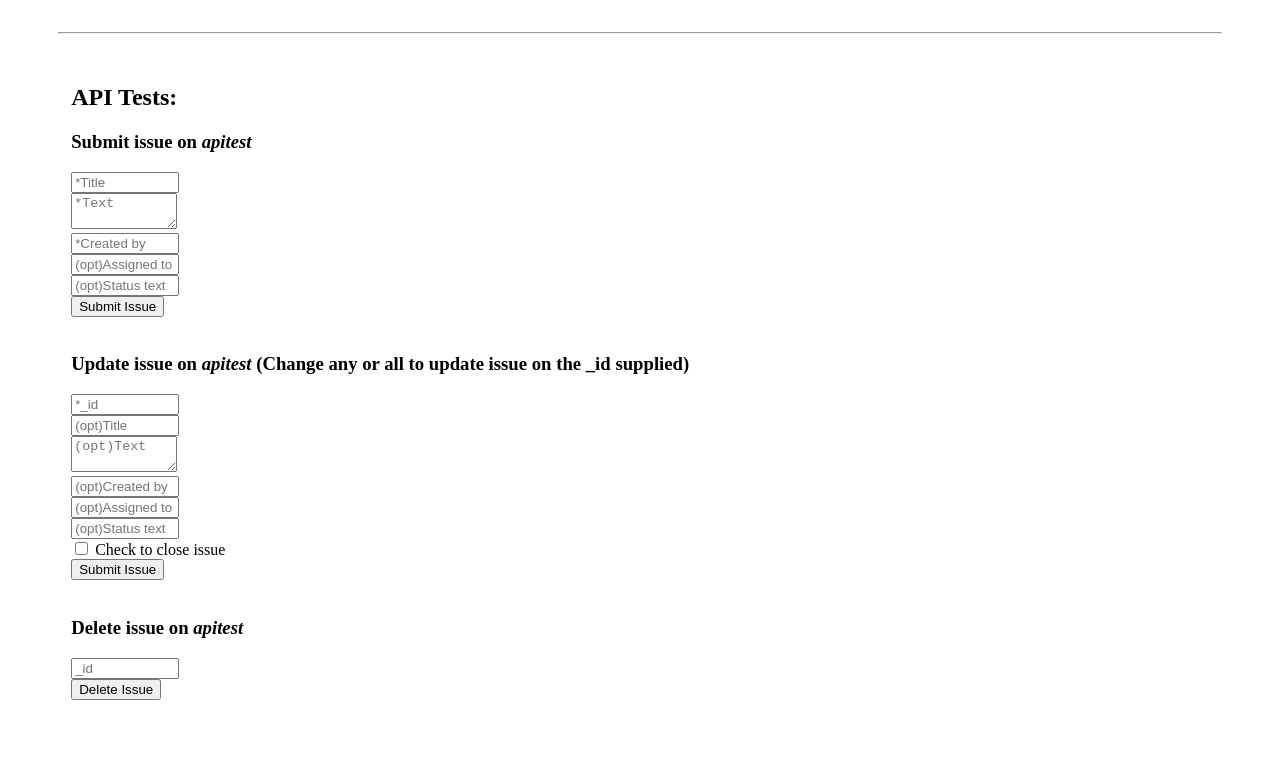
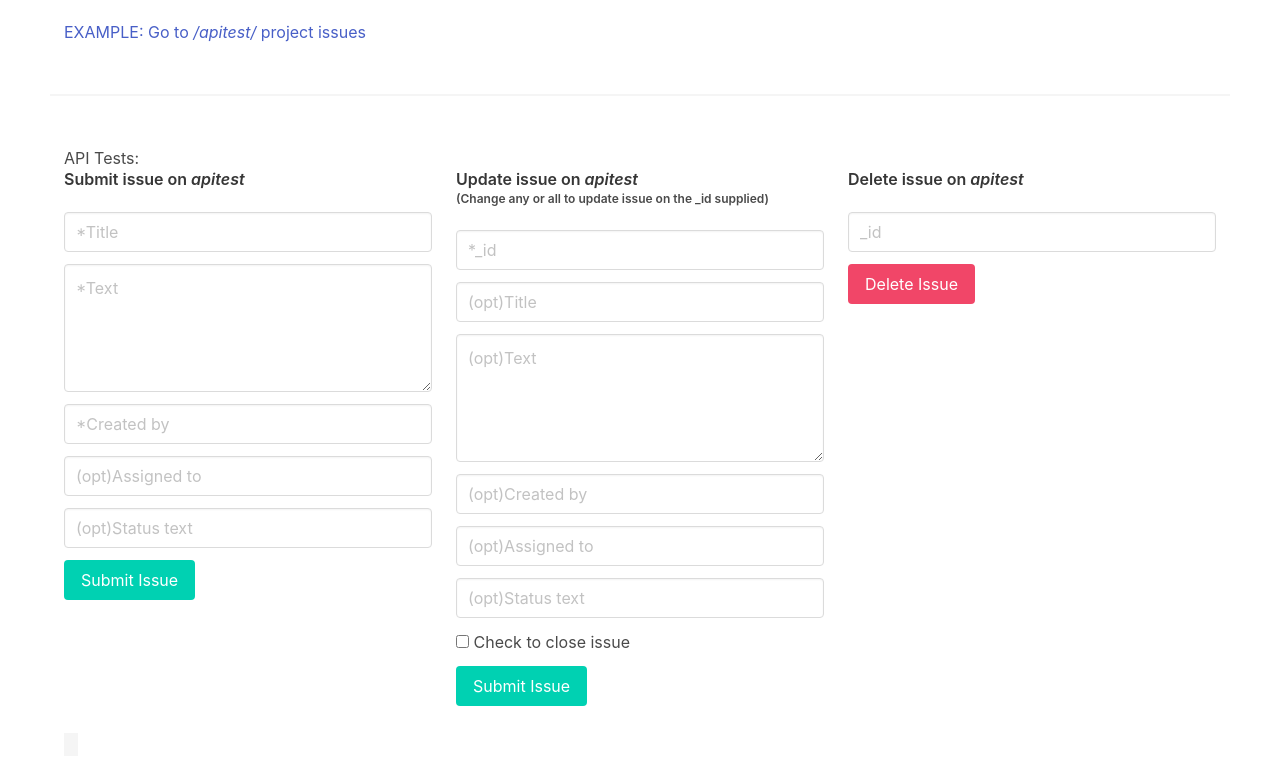
Before and after one commit to akbaruddin/information-security, a website: page views/index.html in a window 1280 px wide. Shown: the part 650-1409 px from the top of the page. Drawn offline with nearby package versions, Linux system fonts and the light colour scheme.

Commit message:
💽👮 css updates with Glitch

```diff
--- a/views/index.html
+++ b/views/index.html
@@ -7,14 +7,19 @@
     <meta charset="utf-8">
     <meta http-equiv="X-UA-Compatible" content="IE=edge">
     <meta name="viewport" content="width=device-width, initial-scale=1">
+    <link rel="stylesheet" href="https://cdn.jsdelivr.net/npm/bulma@0.8.0/css/bulma.min.css">
   </head>
   <body>
+    <section class="section">
+    <div class="container">
       <header>
-      <h1>
+        <h1 class="title">
           ISQA_4 - Issue Tracker
         </h1>
       </header>
-    <div id='userstories' style='margin-left: 5%; margin-top: 5%'>
+      </div>
+    </section>
+    <div id='userstories' style='margin-left: 5%;'>
       <h3>User Stories</h3>
       <ol>
         <li>Prevent cross site scripting(XSS attack).</li>
@@ -36,33 +41,67 @@
       <h2><a href='/apitest/'>EXAMPLE: Go to <i>/apitest/</i> project issues</a></h2>
     </div>
     <hr style='margin: 50px'>
-    <div id='testui' style='margin-left: 5%'>
+    <div id='testui' class="container">
       <h2 style="text-align: left">API Tests:</h2>
-      <h3>Submit issue on <i>apitest</i></h3>
+      <div class="columns">
+        <div class="column">
+          <h3 class="title is-6">Submit issue on <i>apitest</i></h3>
           <form id="testForm" class="border">
-        <input type="text" name="issue_title" placeholder="*Title" style="width: 100px" required=''><br>
-        <textarea type="text" name="issue_text" placeholder="*Text" style="width: 100px" required=''></textarea><br>
-        <input type="text" name="created_by" placeholder="*Created by" style="width: 100px" required=''><br>
-        <input type="text" name="assigned_to" placeholder="(opt)Assigned to" style="width: 100px"><br>
-        <input type="text" name="status_text" placeholder="(opt)Status text" style="width: 100px"><br>
-        <button type="submit">Submit Issue</button>
-      </form><br>
-      <h3>Update issue on <i>apitest</i> (Change any or all to update issue on the _id supplied)</h3>
+            <div class="field">
+              <input class="input" type="text" name="issue_title" placeholder="*Title" required=''>
+            </div>
+            <div class="field">
+              <textarea class="textarea" type="text" name="issue_text" placeholder="*Text" required=''></textarea>
+            </div>
+            <div class="field">
+             <input class="input" type="text" name="created_by" placeholder="*Created by" required=''>
+            </div>
+            <div class="field">
+              <input class="input" type="text" name="assigned_to" placeholder="(opt)Assigned to">
+            </div>
+            <div class="field">
+              <input class="input" type="text" name="status_text" placeholder="(opt)Status text">
+            </div>
+            <button class="button is-primary" type="submit">Submit Issue</button>
+          </form>
+        </div>
+        <div class="column">
+          <h3 class="title is-6">Update issue on <i>apitest</i> <br><span class="subtitle is-6 is-size-7">(Change any or all to update issue on the _id supplied)</span></h3>
           <form id="testForm2" class="border">
-        <input type="text" name="_id" placeholder="*_id" style="width: 100px" required=''><br>
-        <input type="text" name="issue_title" placeholder="(opt)Title" style="width: 100px"><br>
-        <textarea type="text" name="issue_text" placeholder="(opt)Text" style="width: 100px"></textarea><br>
-        <input type="text" name="created_by" placeholder="(opt)Created by" style="width: 100px"><br>
-        <input type="text" name="assigned_to" placeholder="(opt)Assigned to" style="width: 100px"><br>
-        <input type="text" name="status_text" placeholder="(opt)Status text" style="width: 100px"><br>
+            <div class="field">
+              <input class="input" type="text" name="_id" placeholder="*_id" required=''>
+            </div>
+            <div class="field">
+            <input class="input" type="text" name="issue_title" placeholder="(opt)Title">
+            </div>
+            <div class="field">
+            <textarea class="textarea" type="text" name="issue_text" placeholder="(opt)Text"></textarea>
+            </div>
+            <div class="field">
+              <input class="input" type="text" name="created_by" placeholder="(opt)Created by">
+            </div>
+            <div class="field">
+              <input class="input" type="text" name="assigned_to" placeholder="(opt)Assigned to">
+            </div>
+            <div class="field">
+              <input class="input" type="text" name="status_text" placeholder="(opt)Status text">
+            </div>
+            <div class="field">
               <label><input type="checkbox" name="open" value=false> Check to close issue</label><br>
-        <button type="submit">Submit Issue</button>
-      </form><br>
-      <h3>Delete issue on <i>apitest</i></h3>
+            </div>
+            <button class="button is-primary" type="submit">Submit Issue</button>
+          </form>
+        </div>
+        <div class="column">
+          <h3 class="title is-6">Delete issue on <i>apitest</i></h3>
           <form id="testForm2" class="border">
-        <input type="text" name="_id" placeholder="_id" style="width: 100px" required=''><br>
-        <button type="submit">Delete Issue</button>
+            <div class="field">
+              <input class="input" type="text" name="_id" placeholder="_id" required=''>
+            </div>
+            <button class="button is-danger" type="submit">Delete Issue</button>
           </form>
+        </div>
+      </div>
       <code id='jsonResult'></code>
     </div>
     <hr style='margin: 50px; margin-top: 200px'>
```
Lines whose indentation alone changed are shown as unchanged.
